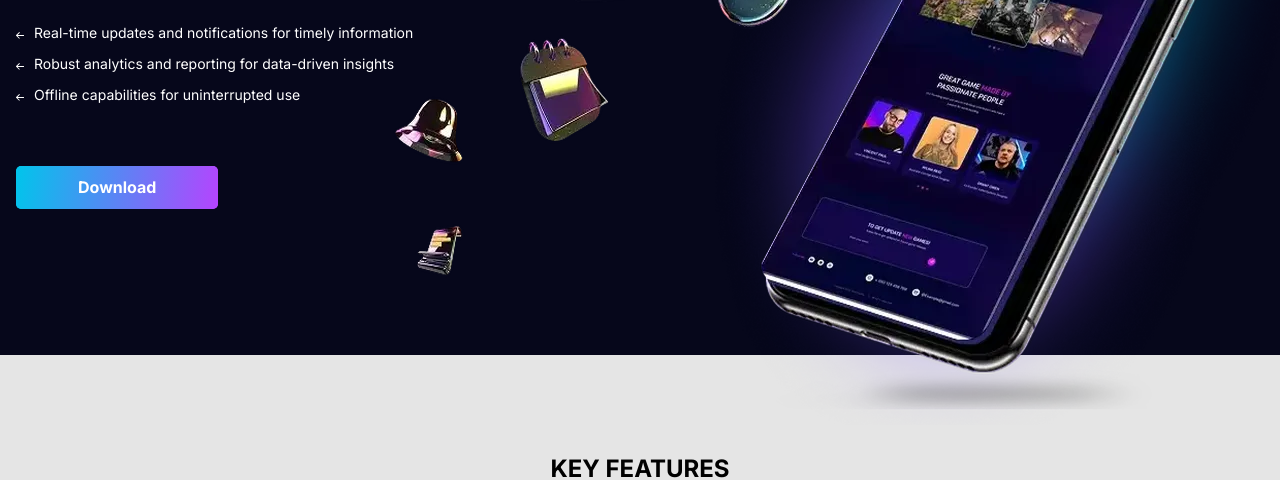
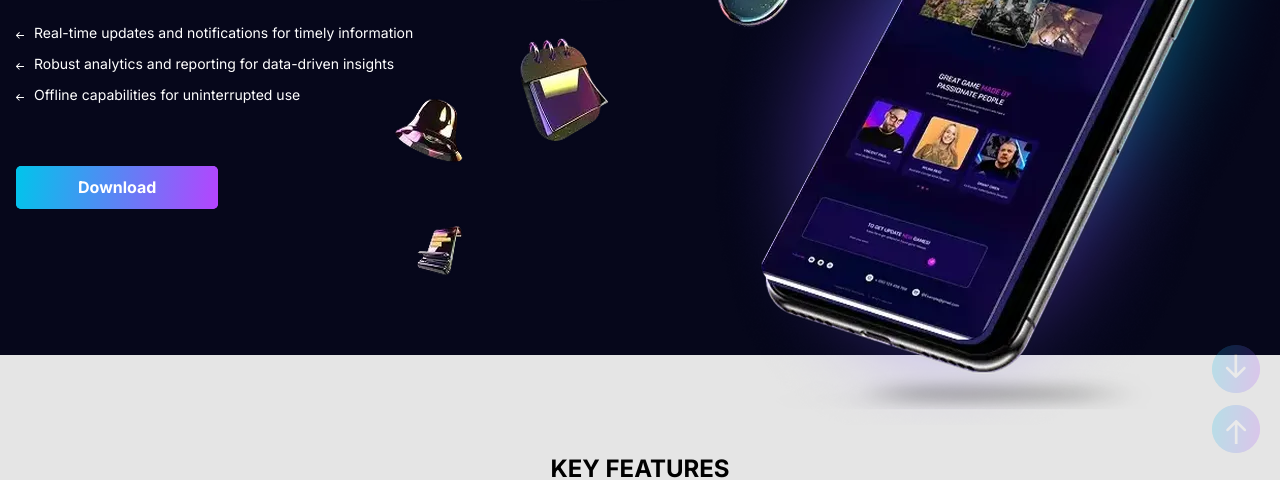
Before and after one commit to Serg0372/Mobile-App-Prototype, a website built with Vite: page index.html in a window 1280 px wide. Shown: the part 327-807 px from the top of the page. Built offline with nearby package versions, Linux system fonts and the light colour scheme.

Commit message:
add Css: buttons scroll

```diff
--- a/src/css/base/variables.css
+++ b/src/css/base/variables.css
@@ -14,8 +14,8 @@
 
     /* 3. Gradients */
     --linear-gradient: linear-gradient(99deg, #00c5eb 0%, #b544fe 100%);
-    --linear-gradient-header: linear-gradient(99deg, rgba(0, 197, 235, 0.3) 0%,
-            rgba(181, 68, 254, 0.3) 100%);
+    --linear-gradient-header: linear-gradient(99deg, rgb(0, 197, 235, 30%) 0%,
+            rgb(181, 68, 254, 30%) 100%);
     --linear-gradient-card-man: linear-gradient(318deg, rgb(0, 197, 235, 50%) 0%, rgb(181, 68, 254, 50%) 100%);
     --linear-gradient-card-woman: linear-gradient(115deg, rgb(0, 197, 235, 50%) 0%, rgb(181, 68, 254, 50%) 100%);
     --text-shadow: 0 0 20px rgb(0, 197, 235, 20%);
--- a/src/css/components/buttons.css
+++ b/src/css/components/buttons.css
@@ -79,9 +79,7 @@
     .form-button {
         margin-right: 0;
     }
-
 }
-
 
 /* ------------------- Кнопка бургер меню ------------------- */
 .burger-menu {
@@ -142,18 +140,12 @@
 }
 
 
-
-
 /* ------------------- Кнопка закриття (Modal / Menu) ------------------- */
 .button-close {
     position: absolute;
     border: none;
     background-color: transparent;
 }
-
-/* .button-close:hover {
-    transform: rotate(90deg);
-} */
 
 .mobile-menu-button-close {
     top: 34px;
@@ -165,27 +157,35 @@
 }
 
 
-
-
 /* ------------------- Кнопка прокрутки -------------------*/
-/* .button-scroll {
+.button.button-scroll {
     position: fixed;
     z-index: 90;
 
+    display: flex;
+    align-items: center;
+    justify-content: center;
+
     width: 48px;
     height: 48px;
-    border: 2px solid var();
+    padding: 0;
     border-radius: 50%;
 
-    color: var();
+    opacity: 0.2;
+    background-color: var();
 
-    opacity: 0.6;
-    background-color: var();
+    transition: opacity var(--transition-slow);
 }
 
-.button-scroll:hover,
-.button-scroll:focus {
-    transform: scale(1.1);
+.button.button-scroll::after,
+.button.button-scroll::before {
+    border-radius: 50px;
+    transition: opacity var(--transition-slow);
+}
+
+
+.button.button-scroll:hover,
+.button.button-scroll:focus {
     opacity: 1;
 }
 
@@ -194,7 +194,15 @@
     bottom: 80px;
 }
 
+.button.button-scroll-up {
+    padding-bottom: 6px;
+}
+
 .button-scroll-down {
     right: 20px;
     bottom: 20px;
-} */
+}
+
+.button.button-scroll-down {
+    padding-top: 6px;
+}
--- a/src/css/components/icons.css
+++ b/src/css/components/icons.css
@@ -25,9 +25,11 @@
 
 
 /* ---------------- Button Scroll icon ---------------- */
-/* .button-scroll-icon {
-    fill: var();
-    transition: fill var(--transition), transform var(--transition);
+.button-scroll-icon {
+    width: 24px;
+    height: 24px;
+    fill: var(--clr-txt-light);
+    transition: fill var(--transition-slow)
 }
 
 .button-scroll-up .button-scroll-icon {
@@ -40,8 +42,8 @@
 
 .button-scroll:hover .button-scroll-icon,
 .button-scroll:focus .button-scroll-icon {
-    fill: var();
-} */
+    fill: var(--clr-txt-details);
+}
 
 
 /* ---------------- Video icons list ---------------- */
--- a/src/partials/button-scroll.html
+++ b/src/partials/button-scroll.html
@@ -1,4 +1,4 @@
-<!-- <a href="#hero-section" class="button button-scroll button-scroll-up">
+<a href="#hero" class="button button-scroll button-scroll-up">
   <svg class="button-scroll-icon" width="18" height="15">
     <use href="/icons/sprite.svg#icon-arrow"></use>
   </svg>
@@ -8,4 +8,4 @@
   <svg class="button-scroll-icon" width="18" height="15">
     <use href="/icons/sprite.svg#icon-arrow"></use>
   </svg>
-</a> -->
+</a>
```
